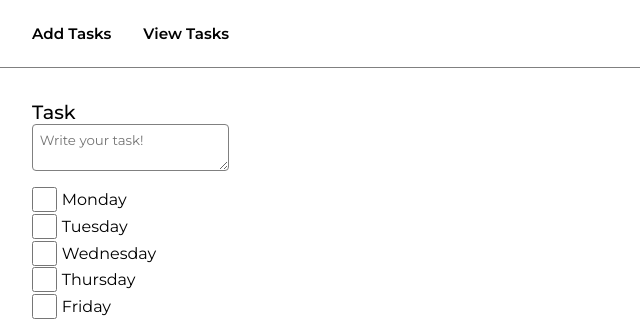
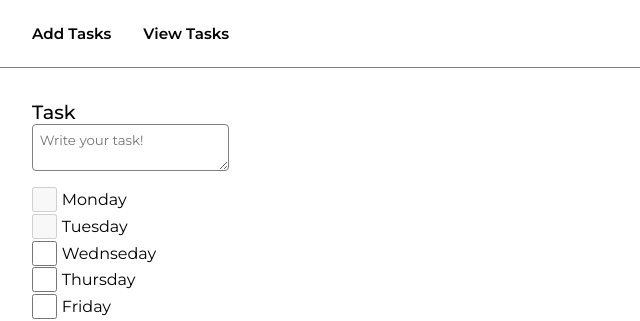
Before and after one commit to poldikg/todo-ts, a React (Vite) app in the folder frontend/: page /Tasks in a window 1280 px wide. Shown: the top 321 px of the page, without its empty margins (0-640 px from the left). Built offline with nearby package versions, Linux system fonts and the light colour scheme.

Commit message:
Adding a verification on if a day of the week is selected in the checkboxes. And getting the current date and end of the week date.

```diff
--- a/frontend/package.json
+++ b/frontend/package.json
@@ -10,6 +10,7 @@
     "preview": "vite preview"
   },
   "dependencies": {
+    "date-fns": "^4.1.0",
     "react": "^19.1.1",
     "react-dom": "^19.1.1",
     "react-router": "^7.9.1"
--- a/frontend/src/Components/Inputs/Inputs.tsx
+++ b/frontend/src/Components/Inputs/Inputs.tsx
@@ -1,4 +1,5 @@
 import React, { useState } from "react";
+import { lastDayOfISOWeek, lightFormat } from "date-fns";
 
 //Styling
 import "./Inputs.css";
@@ -15,11 +16,18 @@ type InputsProps = {
   name: string;
 };
 
-type Weekdays = "Monday" | "Tuesday" | "Wednesday" | "Thursday" | "Friday";
+type WeekDaysNames = "Monday" | "Tuesday" | "Wednesday" | "Thursday" | "Friday";
+
+type Weekdays =
+  | { day: "Monday"; checked: boolean }
+  | { day: "Tuesday"; checked: boolean }
+  | { day: "Wednseday"; checked: boolean }
+  | { day: "Thursday"; checked: boolean }
+  | { day: "Friday"; checked: boolean };
 
 export type UserData = {
   id: string;
-  days: Weekdays[];
+  days: WeekDaysNames[];
   tasks: string[] | string;
   date: string;
   week?: number;
@@ -28,14 +36,25 @@ export type UserData = {
 const Inputs = (props: InputsProps): JSX.Element => {
   const { state, dispatch } = useContext(TasksContext);
   const [checkboxCount, setCheckboxCount] = useState(0);
+  const [weekDays, setWeekDays] = useState<Weekdays[]>([
+    { day: "Monday", checked: false },
+    { day: "Tuesday", checked: false },
+    { day: "Wednseday", checked: false },
+    { day: "Thursday", checked: false },
+    { day: "Friday", checked: false },
+  ]);
+  const [formSubmissionFailed, setFormSumbmissionFailed] =
+    useState<boolean>(false);
+  console.log(weekDays);
 
-  const weekDays: Weekdays[] = [
-    "Monday",
-    "Tuesday",
-    "Wednesday",
-    "Thursday",
-    "Friday",
-  ];
+  const currentDate = lightFormat(new Date(), "dd.MM.yyyy");
+  const lastDateOfWeek = lightFormat(
+    lastDayOfISOWeek(new Date()),
+    "dd.MM.yyyy"
+  );
+
+  const currentWeek = currentDate + "-" + lastDateOfWeek;
+  console.log(currentWeek);
 
   const renderTasks = state.map((t: UserData) => {
     return (
@@ -45,28 +64,41 @@ const Inputs = (props: InputsProps): JSX.Element => {
     );
   });
 
-  const renderWeekDays = weekDays.map((day) => {
+  const renderWeekDays = weekDays.map((day, index) => {
     return (
       <div className="checkbox-container">
         <input
           type="checkbox"
           name="days"
-          value={day}
-          id={day}
+          value={day.day}
+          id={day.day}
           className="checkbox-days"
-          required={checkboxCount <= 0}
+          disabled={index + 1 < new Date().getDay()}
           onClick={() => {
-            setCheckboxCount((prevCount) => prevCount + 1);
+            toggleCheckbox(day.day);
           }}
         />
-        <label htmlFor={day} className="checkbox-days-label">
-          {day}
+        <label htmlFor={day.day} className="checkbox-days-label">
+          {day.day}
         </label>
       </div>
     );
   });
 
+  const toggleCheckbox = (dayName: string): void => {
+    setWeekDays((prevDays: Weekdays[]): Weekdays[] => {
+      return prevDays.map((day: Weekdays) => {
+        return day.day === dayName ? { ...day, checked: !day.checked } : day;
+      });
+    });
+  };
+
+  const isDayChecked = weekDays.some((day) => {
+    return day.checked === true;
+  });
+
   const handleForm = (formData: FormData): void => {
+    if (isDayChecked) {
       //Gets the task as a string
       const task = formData.get("task");
 
@@ -79,10 +111,20 @@ const Inputs = (props: InputsProps): JSX.Element => {
           id: "12356asdg12",
           days: days,
           tasks: task,
-        date: "29.09.2025",
+          date: currentWeek,
           week: 1,
         },
       });
+
+      setWeekDays((prevDays: Weekdays[]): Weekdays[] => {
+        return prevDays.map((day: Weekdays) => {
+          return { ...day, checked: false };
+        });
+      });
+      setFormSumbmissionFailed(false);
+    } else if (!isDayChecked) {
+      setFormSumbmissionFailed(true);
+    }
   };
 
   return (
@@ -102,7 +144,11 @@ const Inputs = (props: InputsProps): JSX.Element => {
       <button type="submit" className="btn-add-task">
         Add task
       </button>
-
+      {!isDayChecked && formSubmissionFailed && (
+        <div style={{ color: "red" }}>
+          Please select at least one day for the task!
+        </div>
+      )}
       {renderTasks}
     </form>
   );
--- a/frontend/src/Components/TasksContext/TasksContext.tsx
+++ b/frontend/src/Components/TasksContext/TasksContext.tsx
@@ -35,7 +35,7 @@ const tasksReducer = (state: UserData[], action: PayloadTypes): UserData[] => {
 
 export const TasksContext = createContext<any | null>(null);
 
-const TasksContextProvider = ({ children }: any) => {
+const TasksContextProvider = ({ children }: any): JSX.Element => {
   const initialState: UserData[] = [
     {
       id: "12356asdg12",
```
Also changed, not shown: 1 other file (tests, documents, lock files or other folders). Lines whose indentation alone changed are shown as unchanged.
